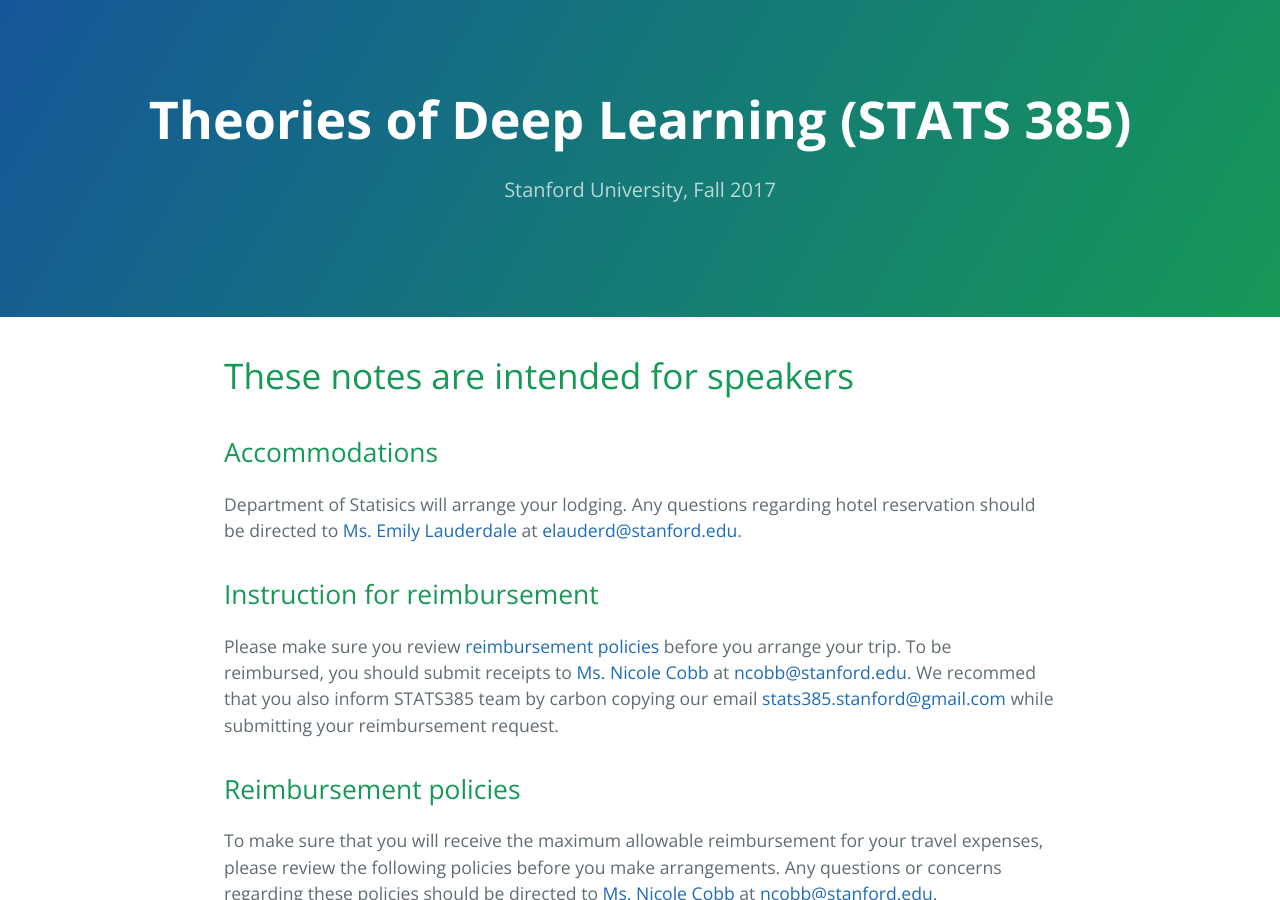
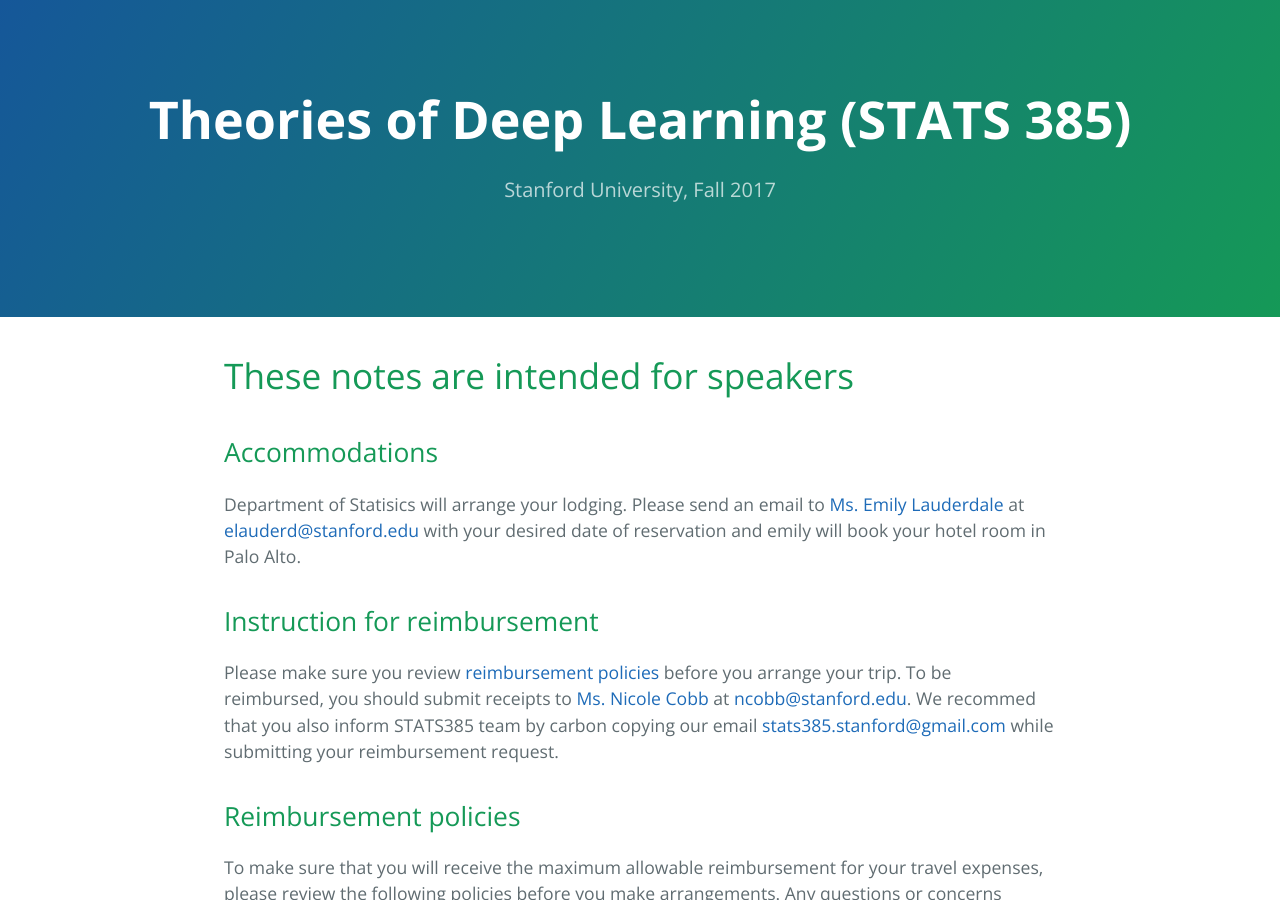
Before and after one commit to stats385/stats385.github.io, a Jekyll site: the page built from speaker_visit.md, in a window 1280 px wide and 900 px high. Built offline with Jekyll 4.4.1, drawn with Linux system fonts in a browser that asks for light colours; our own code applies the rules of GitHub Pages for plain Markdown files; the repository's description, which GitHub fills in, is left out.

Commit message:
changed speaker_visit

```diff
--- a/speaker_visit.md
+++ b/speaker_visit.md
@@ -3,7 +3,7 @@
 
 
 ## Accommodations
-Department of Statisics will arrange your lodging. Any questions regarding hotel reservation should be directed to [Ms. Emily Lauderdale](https://statistics.stanford.edu/people/emily-lauderdale) at <elauderd@stanford.edu>.
+Department of Statisics will arrange your lodging. Please send an email to [Ms. Emily Lauderdale](https://statistics.stanford.edu/people/emily-lauderdale) at <elauderd@stanford.edu> with your desired date of reservation and emily will book your hotel room in Palo Alto.
 
 
 ## Instruction for reimbursement
```
